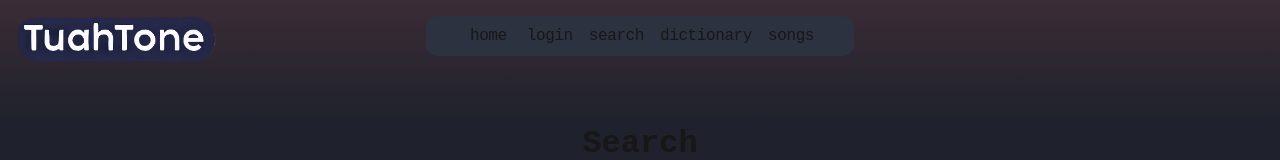
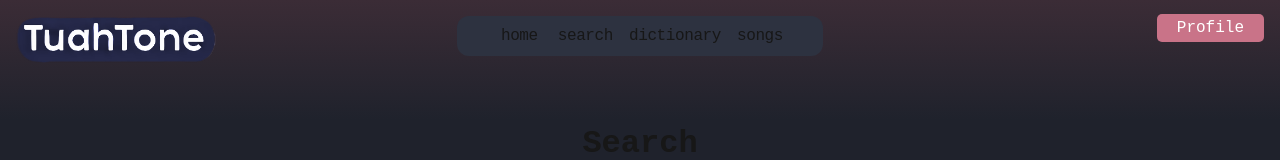
Before and after one commit to TheOfficialBarn/tuahtone, a Next.js app: page /search in a window 1280 px wide. Shown: the top 160 px of the page. Built offline with nearby package versions, Linux system fonts and the light colour scheme; no server answers.

Commit message:
created button global css and profile button

```diff
--- a/app/components/navbar.jsx
+++ b/app/components/navbar.jsx
@@ -1,34 +1,22 @@
 import Link from 'next/link'
 
 const navItems = {
-  '/': { //This is the path for the home page. It has to exist as a folder in the app directory
-    name: 'home', //This is the name of what appears on the nav bar
-  },
-  '/login': {
-    name: 'login',
-  },
-  '/search': {
-    name: 'search',
-  },
-  '/dictionary': {
-    name: 'dictionary'
-  },
-  '/songs': {
-    name: 'songs',
-  },
+  '/': { name: 'home' },
+  '/search': { name: 'search' },
+  '/dictionary': { name: 'dictionary' },
+  '/songs': { name: 'songs' },
 }
 
 export function Navbar() {
   return (
-    <aside className=" mb-16 tracking-tight">
+    <aside className="mb-16 tracking-tight">
       <div className="lg:sticky lg:top-20">
         <nav
           className="flex flex-row flex-wrap items-start relative px-0 pb-0 fade md:overflow-auto scroll-pr-6 md:relative"
           id="nav"
         >
           <div className="flex flex-row flex-wrap space-x-0 bg-searchbackground rounded-xl px-8">
-            {Object.entries(navItems).map(([path, { name }]) => {
-              return (
+            {Object.entries(navItems).map(([path, { name }]) => (
               <Link
                 key={path}
                 href={path}
@@ -36,8 +24,7 @@ export function Navbar() {
               >
                 {name}
               </Link>
-              )
-            })}
+            ))}
           </div>
         </nav>
       </div>
--- /dev/null
+++ b/app/components/profile_button.jsx
@@ -0,0 +1,11 @@
+// components/ProfileButton.jsx
+import React from 'react';
+import Link from 'next/link';
+
+export default function ProfileButton() {
+  return (
+    <Link href="/login" className="profile-button">
+      Profile
+    </Link>
+  );
+}
--- a/app/globals.css
+++ b/app/globals.css
@@ -41,3 +41,20 @@ h2 {
   font-weight: bold;
   line-height: 2rem;
 }
+
+/* components/ProfileButton.css */
+.profile-button {
+    padding: 5px 20px;
+    font-size: 16px;
+    margin: 10px 0;
+    cursor: pointer;
+    background-color: #c97388;
+    color: white;
+    border: none;
+    border-radius: 5px;
+
+}
+
+.profile-button:hover {
+  background-color: #945061 ;
+}
--- a/app/layout.js
+++ b/app/layout.js
@@ -2,6 +2,7 @@ import localFont from "next/font/local";
 import "./globals.css";
 import { Navbar } from "./components/navbar";
 import Image from "next/image";
+import ProfileButton from "./components/profile_button";
 
 const geistSans = localFont({
   src: "./fonts/GeistVF.woff",
@@ -27,6 +28,7 @@ export default function RootLayout({ children }) {
             <div className="pt-4">
             <div className="absolute left-4 top-4"><Image className="" src="/logo.png" alt="logo" height={200} width={200}/></div>
             <div className="flex justify-center"><Navbar /></div>
+	    <div className="absolute right-4 top-4"><ProfileButton/></div>
             </div>
           </div>
         <div className="mx-16">
```
Lines whose indentation alone changed are shown as unchanged.
